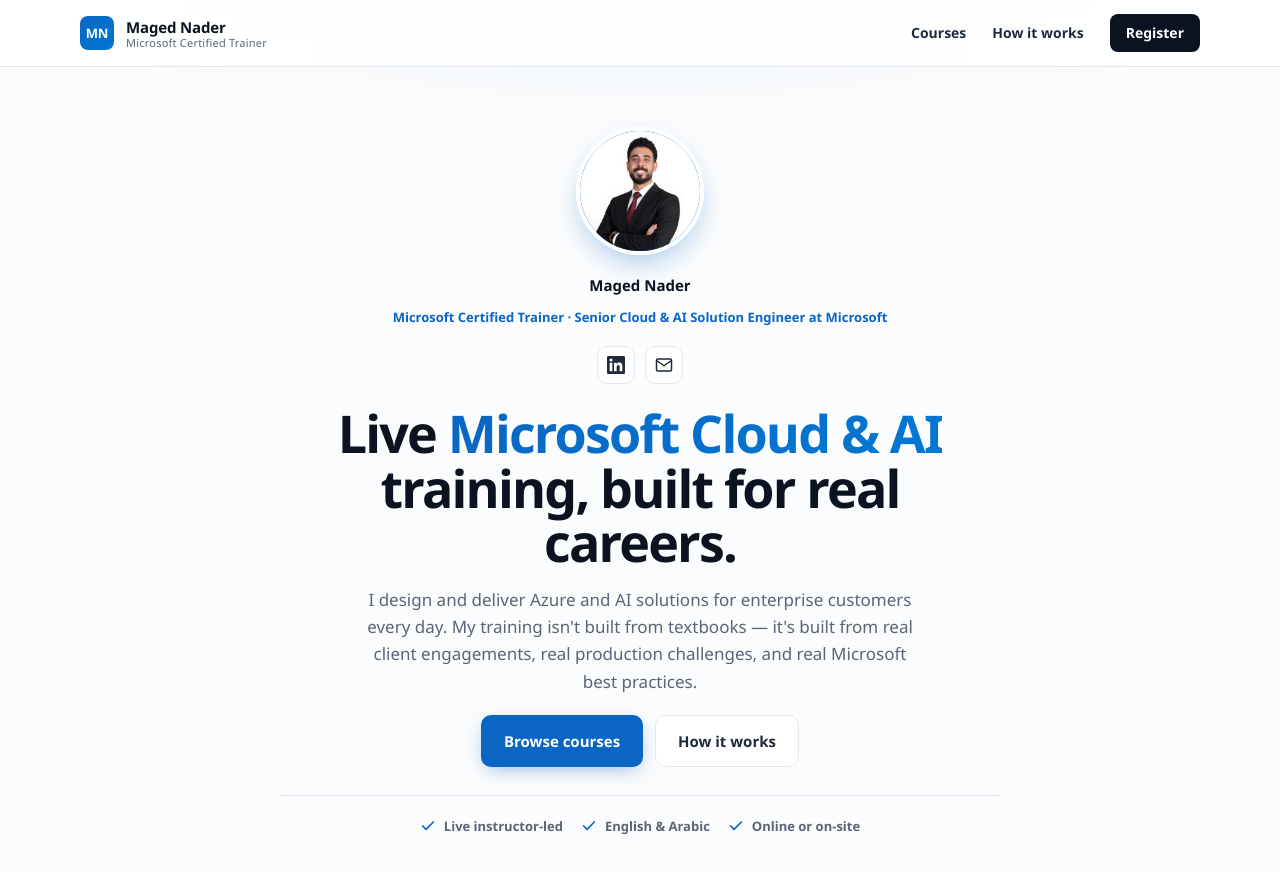
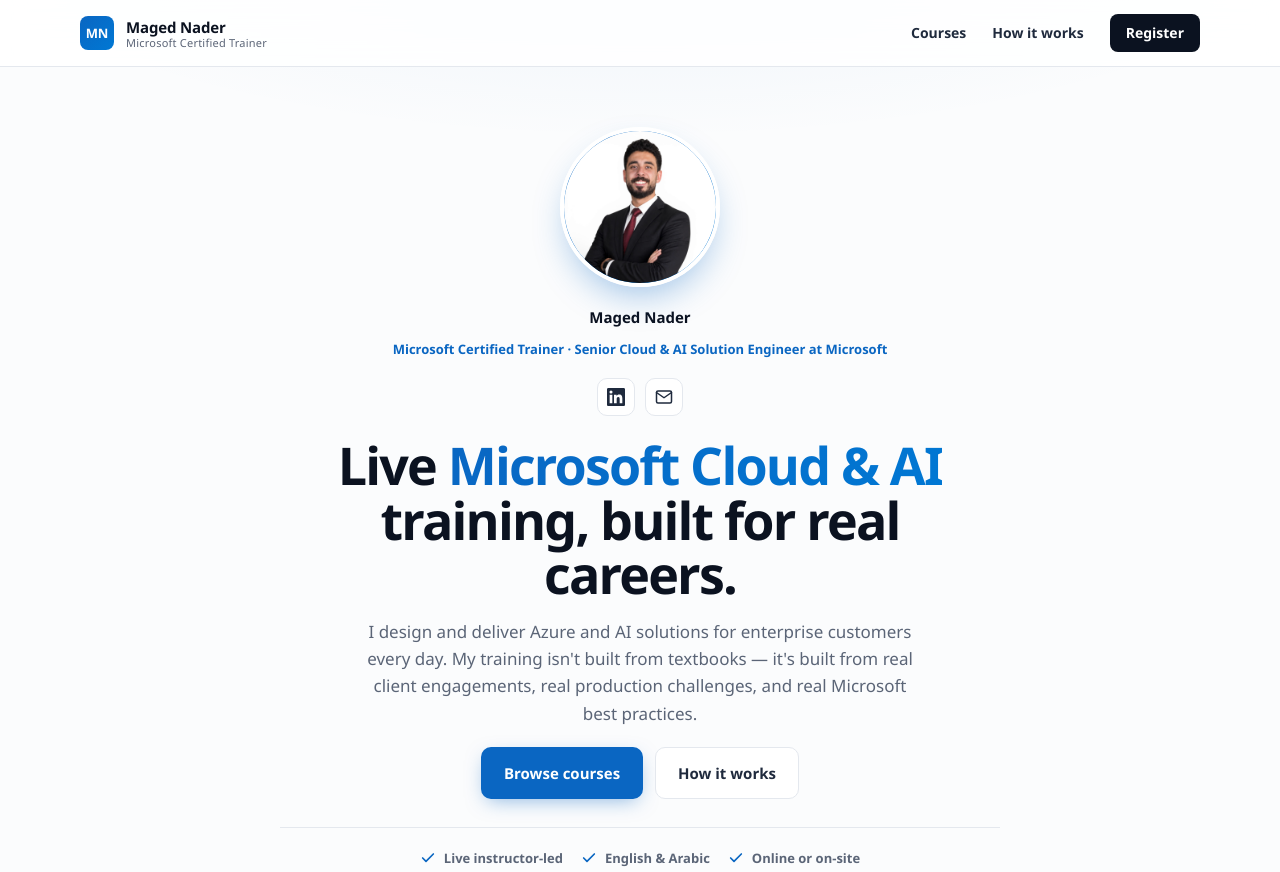
Before and after one commit to magednader/courses, a plain HTML site: page index.html in a window 1280 px wide. Shown: the top 872 px of the page. Drawn offline with Linux system fonts and the light colour scheme.

Commit message:
Bigger hero photo

```diff
--- a/index.html
+++ b/index.html
@@ -139,12 +139,12 @@
 
     .hero-photo {
       position: relative;
-      width: 128px;
-      height: 128px;
+      width: 160px;
+      height: 160px;
       border-radius: 50%;
       overflow: hidden;
       background: linear-gradient(135deg, var(--accent) 0%, var(--azure) 100%);
-      box-shadow: 0 12px 30px -8px rgba(10, 102, 194, 0.4);
+      box-shadow: 0 16px 36px -10px rgba(10, 102, 194, 0.4);
       border: 4px solid #fff;
       margin: 0;
     }
```
